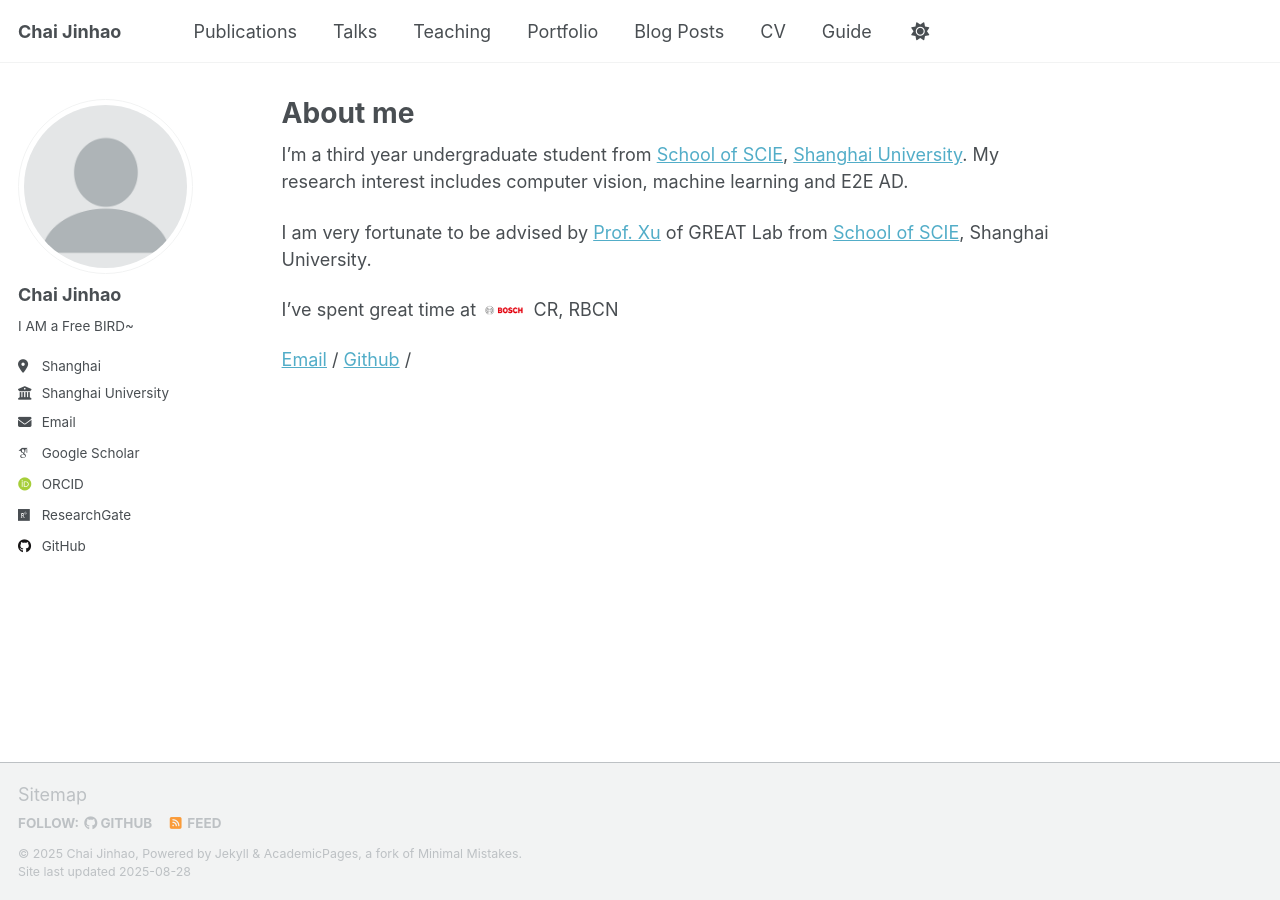
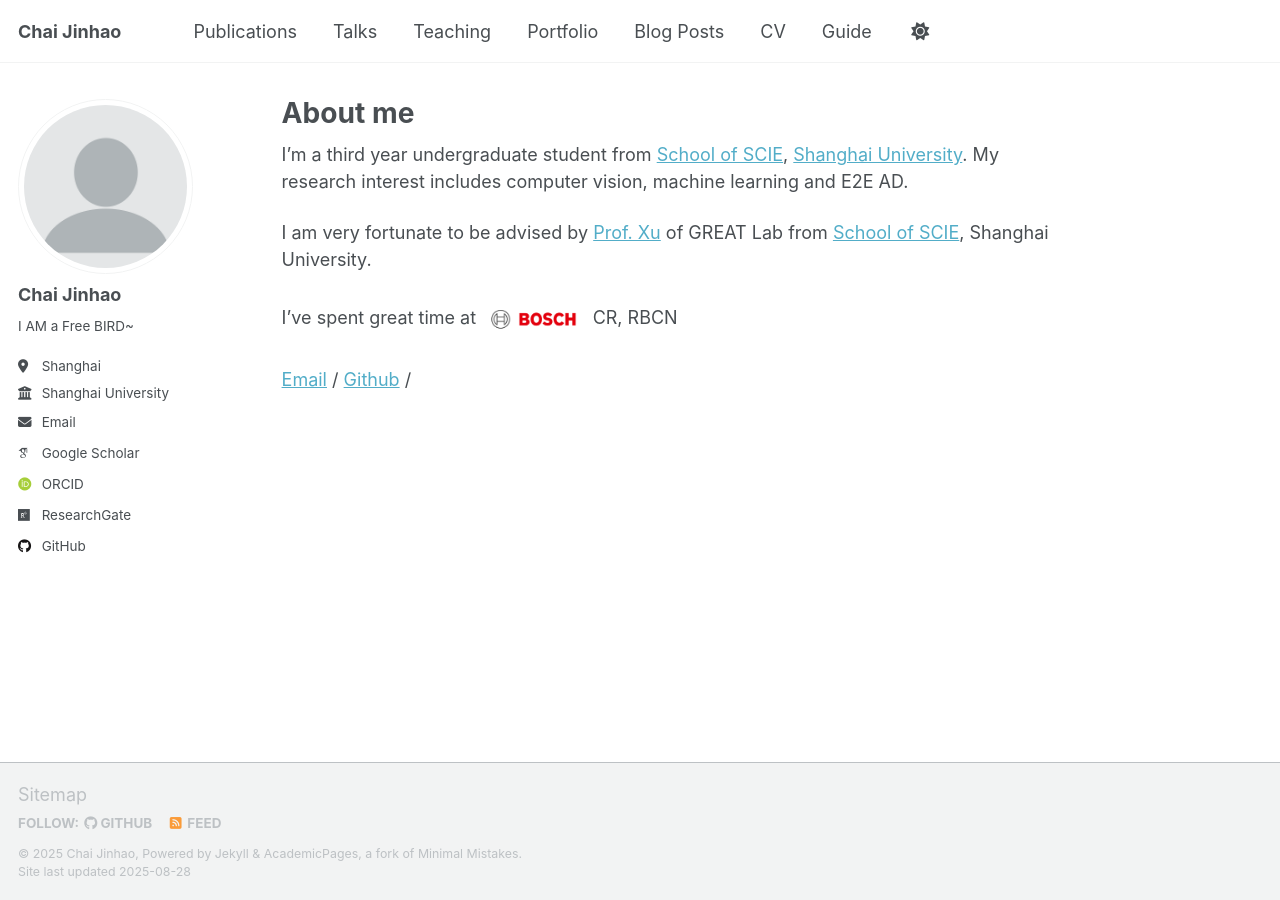
Before and after one commit to ChaiJohn216/ChaiJohn.giuhub.io, a Jekyll site: the page built from _pages/about.md, in a window 1280 px wide. Built offline with Jekyll 4.4.1, drawn with Linux system fonts in a browser that asks for light colours; some web fonts are replaced; a script that is not in the unit is left out.

Commit message:
Update about.md

```diff
--- a/_pages/about.md
+++ b/_pages/about.md
@@ -12,6 +12,6 @@ I'm a third year undergraduate student from [School of SCIE](https://scie.shu.ed
 I am very fortunate to be advised by [Prof. Xu](https://www.xjtlu.edu.cn/zh/about/people/leadership/professor-shugong-xu) of GREAT Lab from [School of SCIE](https://scie.shu.edu.cn/), Shanghai University.
 
 I've spent great time at
-<img src="./images/bosch_research.png" style="height:20px; margin-bottom:2px; vertical-align:middle;"> CR, RBCN
+<img src="./images/bosch_research.png" style="height:45px; margin-bottom:2px; vertical-align:middle;"> CR, RBCN
 
 [Email](cjh1031901072@outlook.com) / [Github](https://github.com/ChaiJohn) /
```
